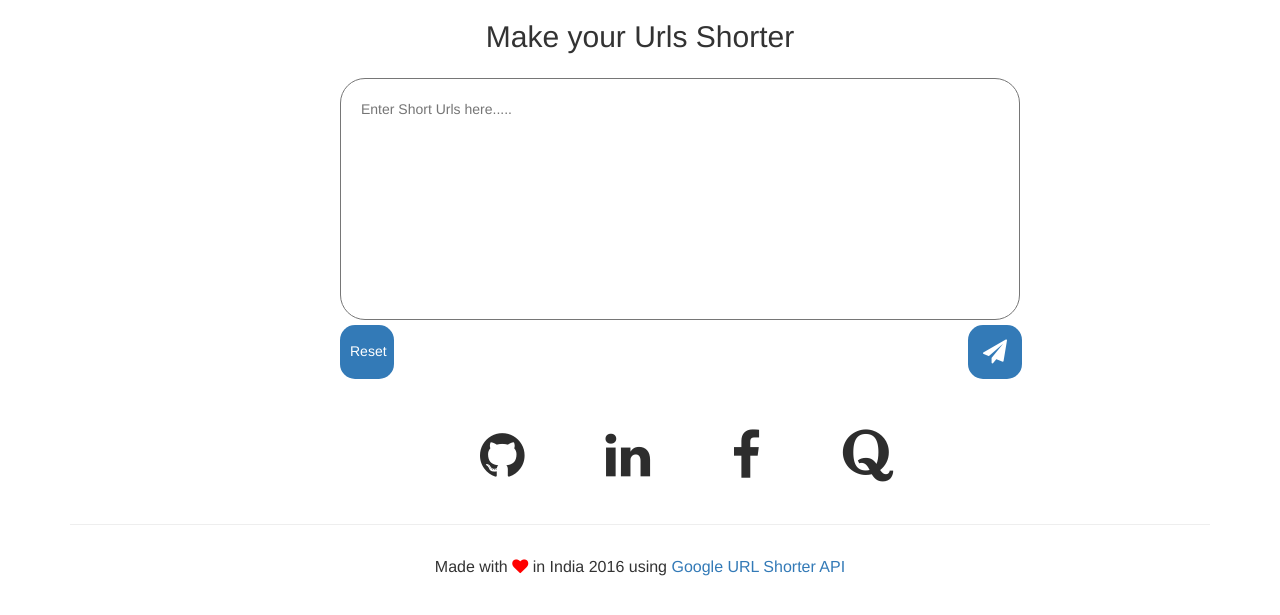
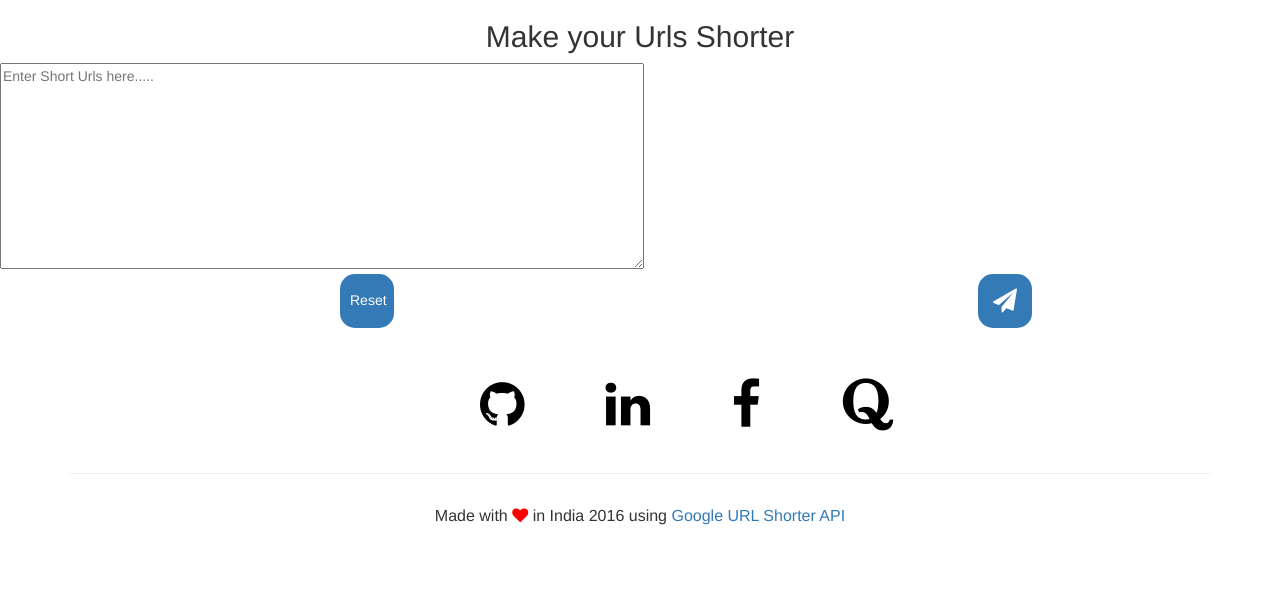
Before and after one commit to shuboy2014/ShortURL, a Django app: page / in a window 1280 px wide. Shown: the top 615 px of the page. Run offline with Django 3.2, Linux system fonts and the light colour scheme; some libraries are stand-ins or nearby versions.

Commit message:
improve ui

```diff
--- a/static/shorturlapp/css/custom.css
+++ b/static/shorturlapp/css/custom.css
@@ -12,8 +12,8 @@ a, a:hover {
     float: left;
 }
 
-#shorturl,
-#shorturl:focus {
+#tobeshort,
+#tobeshort:focus {
     border-radius: 25px;
     outline: none;
     padding: 20px;
@@ -22,13 +22,13 @@ a, a:hover {
     margin-top: 15px;
 }
 
-#reset-btn{
-    margin-left:340px;
-    font-size: 14px!important;
+#reset-btn {
+    margin-left: 340px;
+    font-size: 14px !important;
 }
 
-#short-btn{
-    margin-left: 570px;
+#short-btn {
+    margin-left: 580px;
 }
 
 #reset-btn,
@@ -38,9 +38,10 @@ a, a:hover {
     width: 54px;
     height: 54px;
     text-align: center;
-    padding:10px;
+    padding: 10px;
     font-size: 12px;
-    border:none;
+    border: none;
+    outline: none;
 }
 
 #foot-block {
@@ -61,6 +62,13 @@ a, a:hover {
     padding: 10px 40px 0 40px;
 }
 
+#github-link,
+#facebook-link,
+#linkedin-link,
+#quora-link {
+    color: black;
+}
+
 #github-link:hover {
     color: deeppink;
 }
```
